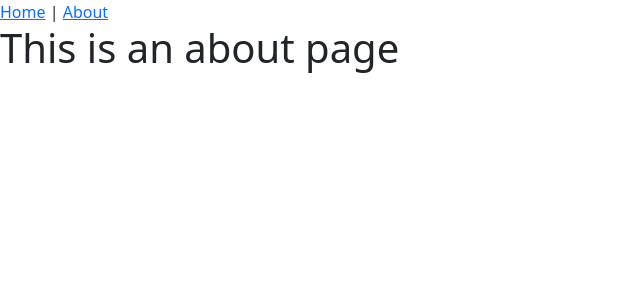
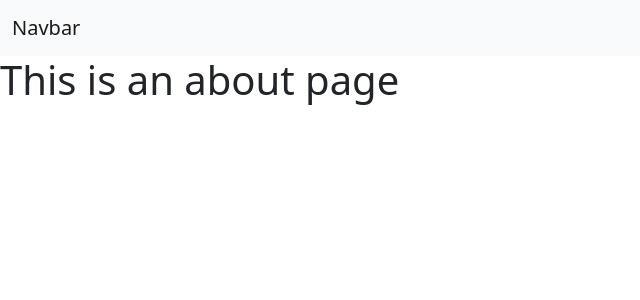
Before and after one commit to SymensJeffrey/nomad_vue, a Vue app: page /about in a window 1280 px wide. Shown: the top 300 px of the page, without its empty margins (0-640 px from the left). Built offline with nearby package versions, Linux system fonts and the light colour scheme.

Commit message:
add navbar

```diff
--- a/src/App.vue
+++ b/src/App.vue
@@ -1,12 +1,14 @@
 <template>
   <div id="app">
-    <div id="nav">
-      <router-link to="/">Home</router-link> |
-      <router-link to="/about">About</router-link>
-    </div>
+    <nav class="navbar navbar-light bg-light">
+      <div class="container-fluid">
+        <a class="navbar-brand">Navbar</a>
+      </div>
+    </nav>
     <router-view/>
   </div>
 </template>
 
 <style>
+
 </style>
```
